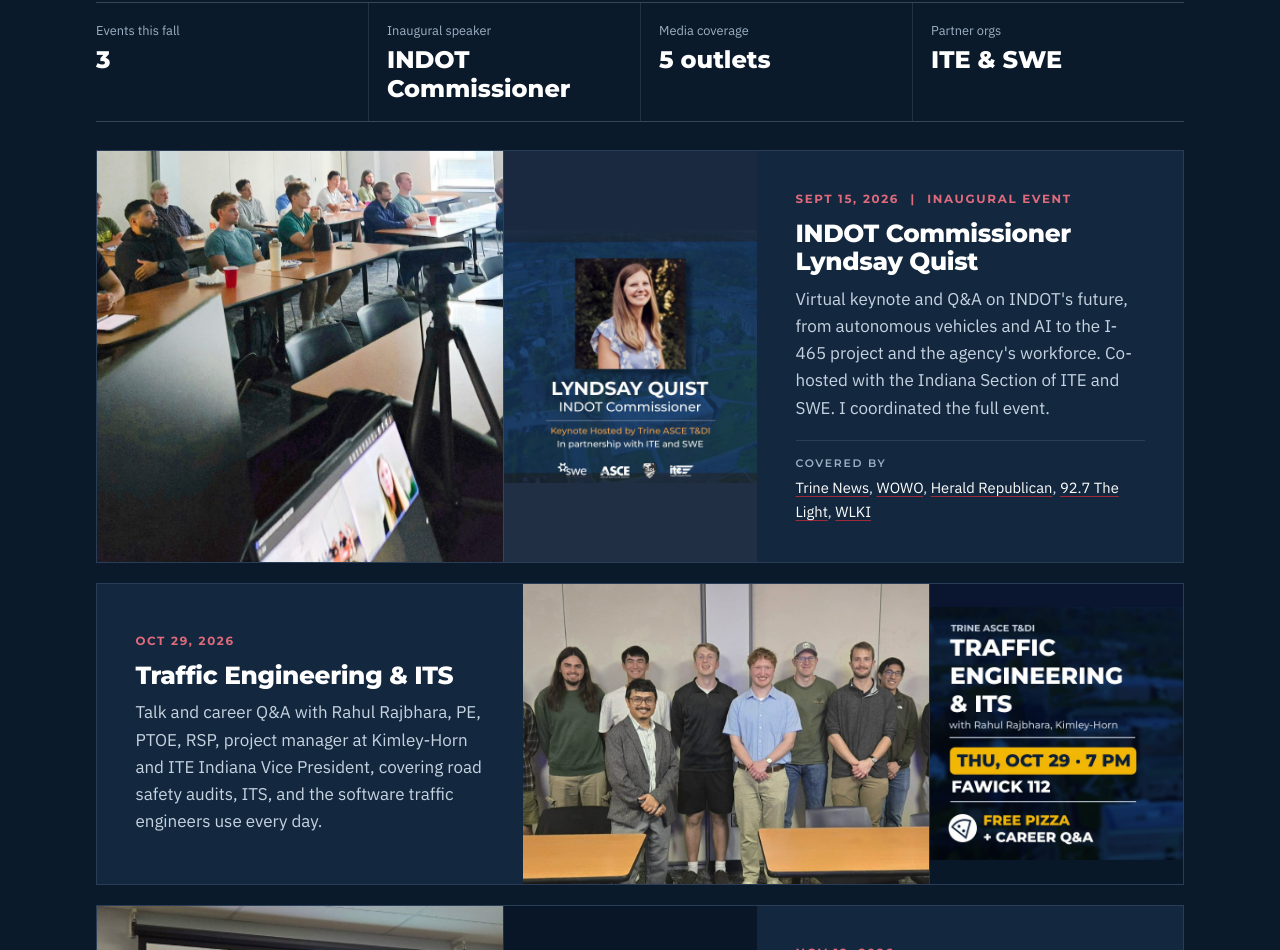
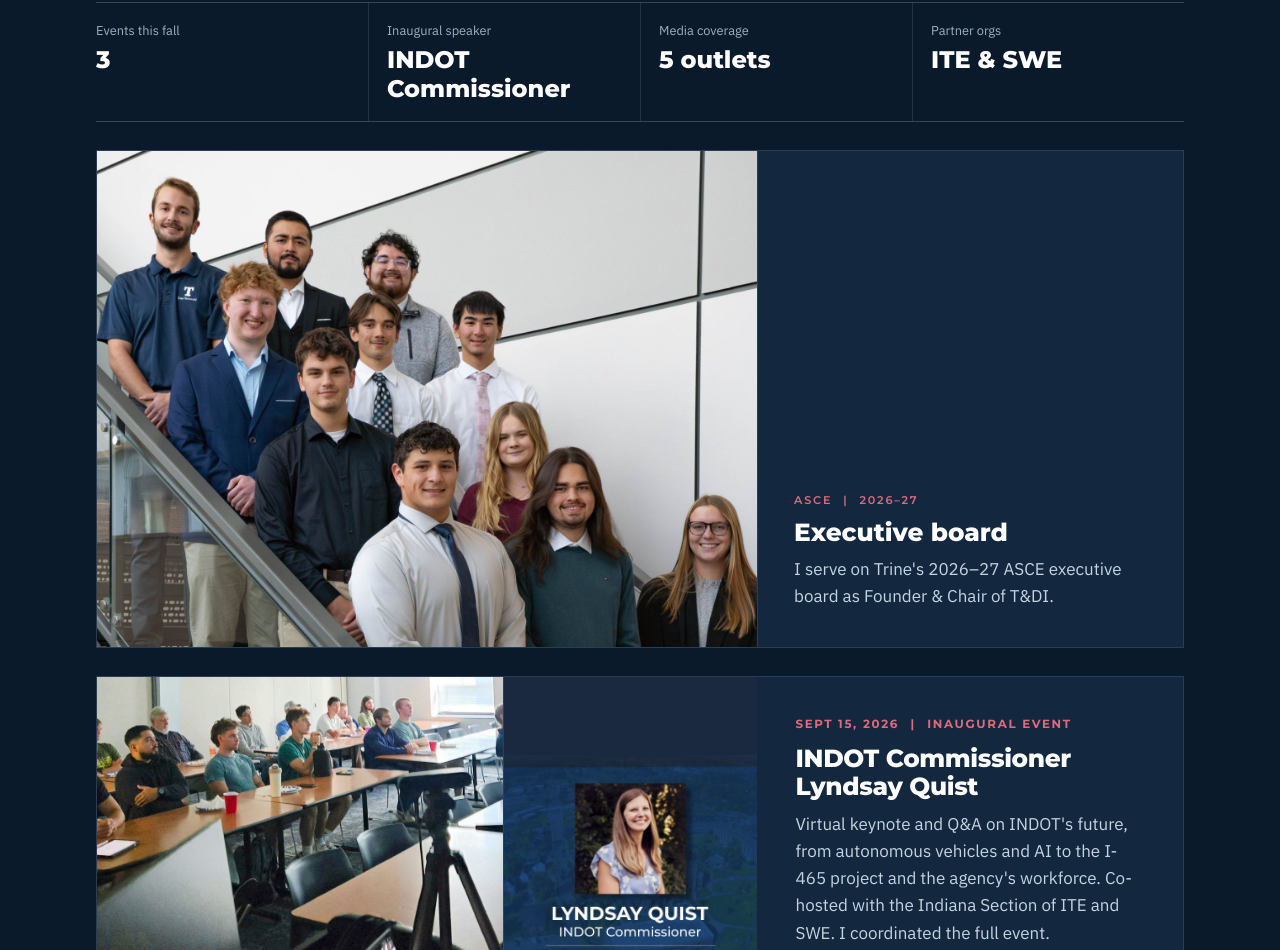
Before and after one commit to nicholaswahlman/nicholaswahlman.github.io, a plain HTML site: page index.html in a window 1280 px wide. Shown: the part 6554-7504 px from the top of the page. Drawn offline with Linux system fonts and the light colour scheme.

Commit message:
Add files via upload

```diff
--- a/index.html
+++ b/index.html
@@ -22,7 +22,7 @@
 <link rel="apple-touch-icon" href="apple-touch-icon.png">
 <link rel="preload" href="fonts/montserrat-latin-800-normal.woff2" as="font" type="font/woff2" crossorigin>
 <link rel="preload" href="img/headshot-cutout.webp" as="image" fetchpriority="high">
-<link rel="stylesheet" href="styles.css?v=14">
+<link rel="stylesheet" href="styles.css?v=15">
 <script type="application/ld+json">
 {
   "@context": "https://schema.org",
@@ -293,6 +293,15 @@
       <div><dt>Media coverage</dt><dd>5 outlets</dd></div>
       <div><dt>Partner orgs</dt><dd>ITE &amp; SWE</dd></div>
     </dl>
+
+    <figure class="board">
+      <img data-zoom src="img/asce-board-2026.jpg" alt="Trine University ASCE executive board for 2026–27, posed on a staircase" width="1600" height="1200" loading="lazy" decoding="async">
+      <figcaption>
+        <p class="tag">ASCE <span class="sep">|</span> 2026–27</p>
+        <h3>Executive board</h3>
+        <p>I serve on Trine's 2026–27 ASCE executive board as Founder &amp; Chair of T&amp;DI.</p>
+      </figcaption>
+    </figure>
 
     <ol class="events">
       <li class="ev">
@@ -697,6 +706,6 @@
 </dialog>
 
 <script src="dms.js?v=1" defer></script>
-<script src="main.js?v=14" defer></script>
+<script src="main.js?v=15" defer></script>
 </body>
 </html>
--- a/main.js
+++ b/main.js
@@ -604,8 +604,8 @@ window.addEventListener('beforeprint', function () {
     h.appendChild(inner); h.classList.add('h-mask');
   });
   add('.sec-head, .contact .wrap', 'rv-head');
-  add('.project-media, .ev-media, .role-media, .gallery img, .demo-stage', 'rv-wipe');
-  add('.project, .demo, .ev, .role, .award, .focus-item, .news-list li, .sg, .edu, .cl, .quote, .sub-item, .tdi-stats, .job-body > *, .job-when, .skill-note, .snapshot', 'rv-up');
+  add('.board img, .project-media, .ev-media, .role-media, .gallery img, .demo-stage', 'rv-wipe');
+  add('.project, .demo, .board figcaption, .ev, .role, .award, .focus-item, .news-list li, .sg, .edu, .cl, .quote, .sub-item, .tdi-stats, .job-body > *, .job-when, .skill-note, .snapshot', 'rv-up');
   add('.path', 'rv-path');
   html.classList.add('rvj');
 
--- a/styles.css
+++ b/styles.css
@@ -756,3 +756,14 @@ dialog.case::backdrop { background: rgba(6, 13, 22, .72); backdrop-filter: blur(
 }
 @media (prefers-reduced-motion: no-preference) and (max-width: 860px) { .rvj .rv-path::before { transform: scaleY(0); transform-origin: top; } }
 @media print { .rv, .rv *, .h-in { opacity: 1 !important; transform: none !important; clip-path: none !important; } .tl-fill, .demo-pause, .flow { display: none !important; } }
+
+/* ================= v15: ASCE executive board ================= */
+.board { margin: 0 0 28px; display: grid; grid-template-columns: minmax(0, 1.55fr) minmax(0, 1fr); background: var(--panel); border: 1px solid var(--line); }
+.board img { display: block; width: 100%; height: auto; aspect-ratio: 4 / 3; object-fit: cover; cursor: zoom-in; }
+.board figcaption { padding: clamp(22px, 3vw, 36px); display: flex; flex-direction: column; justify-content: flex-end; border-left: 1px solid var(--line); }
+.board h3 { margin-top: 8px; font-size: clamp(1.25rem, 2vw, 1.55rem); font-weight: 800; }
+.board figcaption > p:last-child { margin-top: 10px; color: var(--text-2); max-width: 36ch; }
+@media (max-width: 760px) {
+  .board { grid-template-columns: minmax(0, 1fr); }
+  .board figcaption { border-left: 0; border-top: 1px solid var(--line); }
+}
```
Also changed, not shown: img/asce-board-2026.jpg (added).
